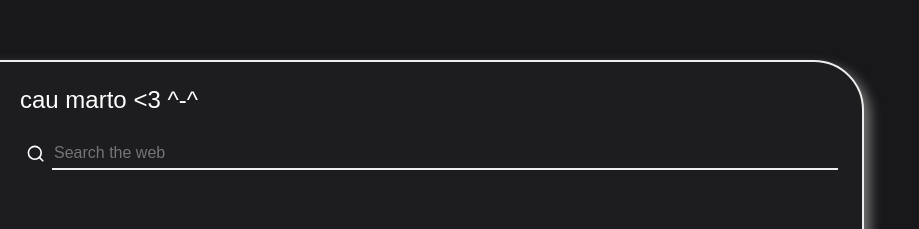
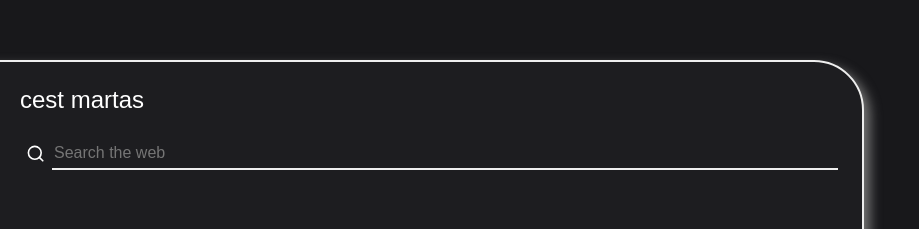
Before and after one commit to maawtyn/startpage, a plain HTML site: page index.html in a window 1280 px wide. Shown: the part 188-417 px from the top of the page, 361-1280 px from the left. Drawn offline with Linux system fonts and the light colour scheme.

Commit message:
Update index.html

```diff
--- a/index.html
+++ b/index.html
@@ -10,7 +10,7 @@
     <div class="surface">
       <img src="https://i.gifer.com/7gxM.gif" alt="" />
       <main>
-        <h1>cau marto <3 ^-^</h1>
+        <h1>cest martas</h1>
         <div id="searchbar">
           <button>
             <svg xmlns="http://www.w3.org/2000/svg" width="24" height="24" viewBox="0 0 24 24" fill="none" stroke="currentColor" stroke-width="2" stroke-linecap="round" stroke-linejoin="round" class="feather feather-search"><circle cx="11" cy="11" r="8"></circle><line x1="21" y1="21" x2="16.65" y2="16.65"></line></svg>
```
